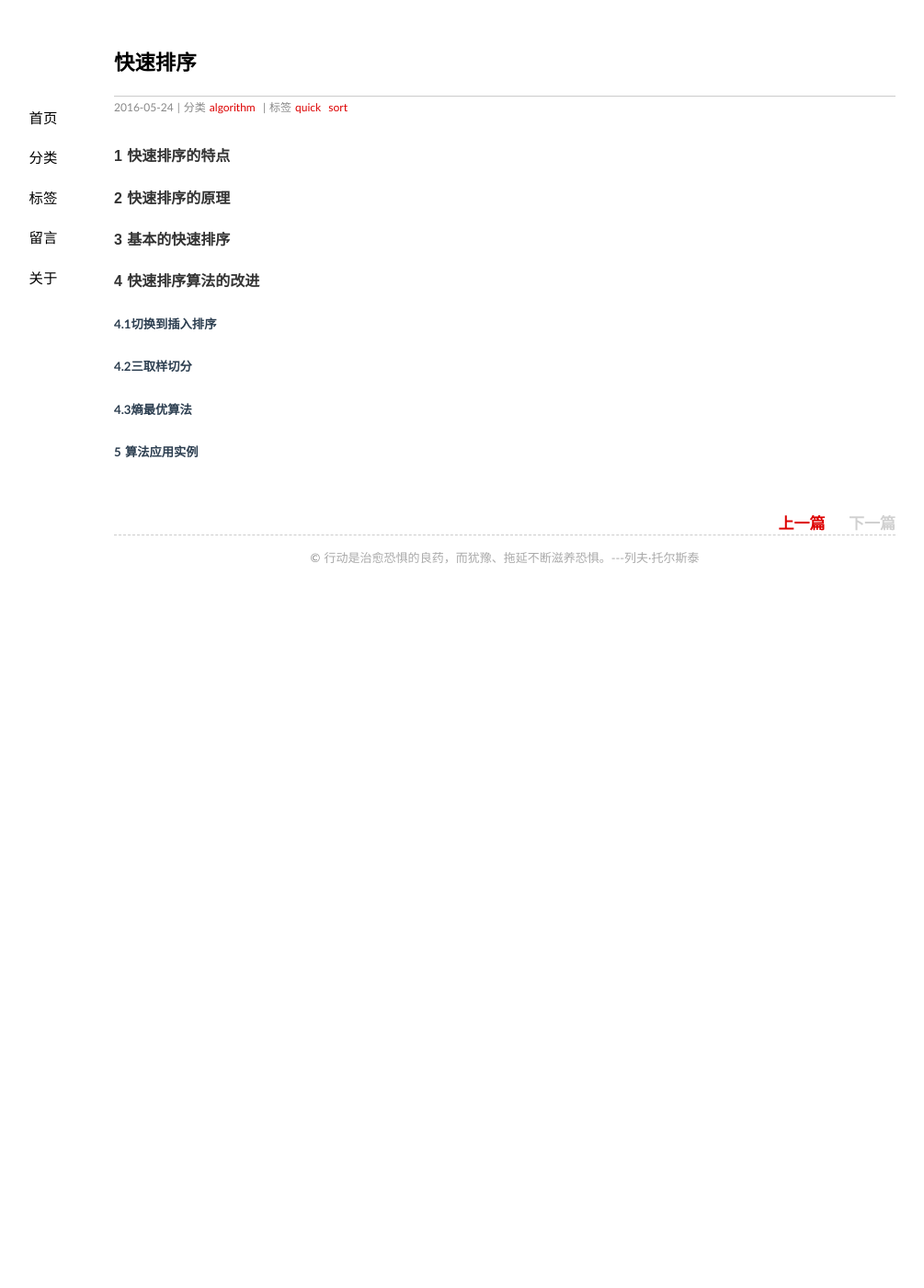
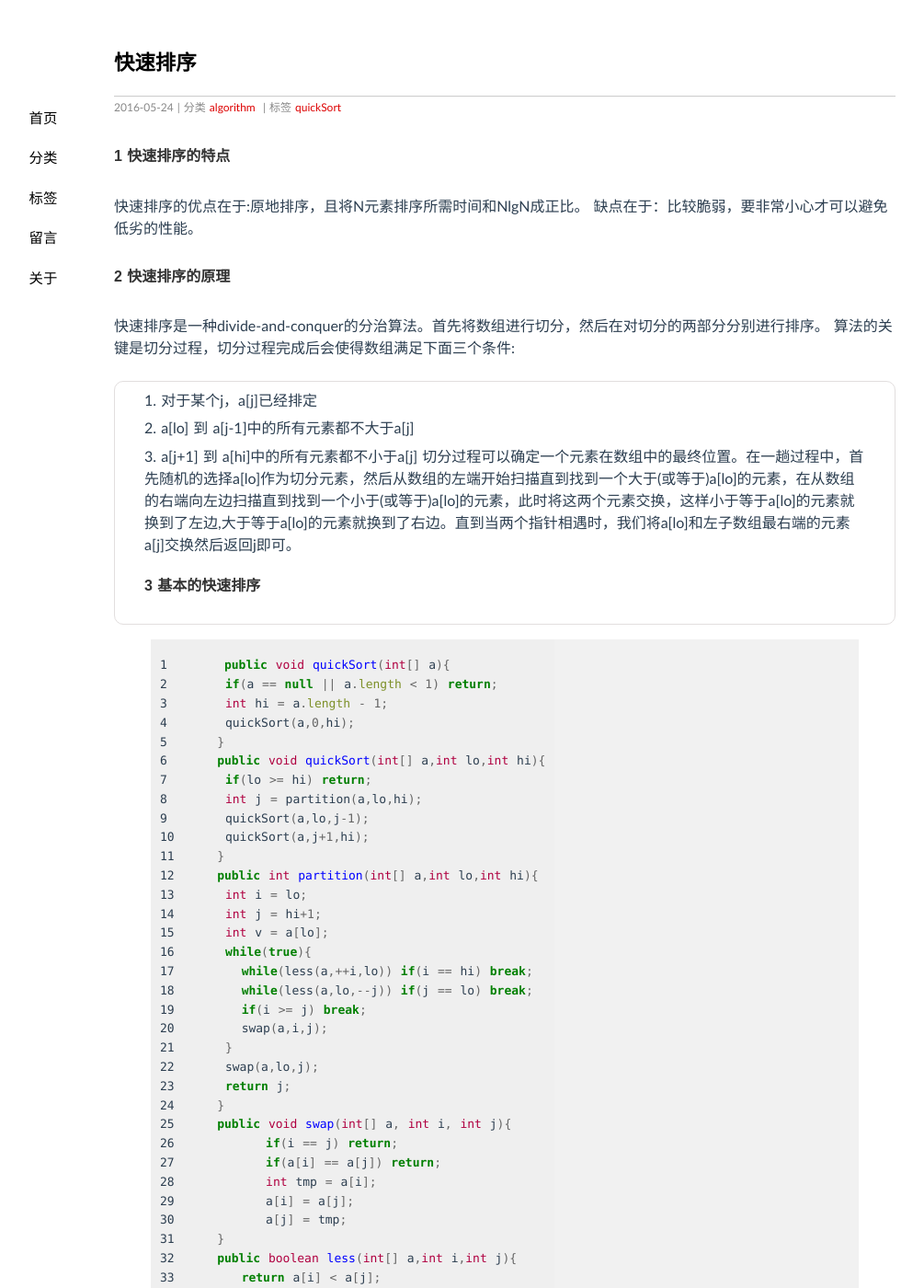
Before and after one commit to lvlvforever/lvlvforever.github.io, a Jekyll site: the page built from _posts/2016-05-24-快速排序.md, in a window 1280 px wide and 1400 px high. Shown: the whole window at 92% size, without its empty margins (91-1096 px from the left). Built offline with Jekyll 4.4.1, drawn with Linux system fonts in a browser that asks for light colours; Markdown is read by kramdown in place of the engine named in the settings; comment, search, counter and statistics services are not loaded; some of the changed text lies outside the part shown.

Commit message:
shaobing

```diff
--- a/_posts/2016-05-24-快速排序.md
+++ b/_posts/2016-05-24-快速排序.md
@@ -2,14 +2,93 @@
 layout: post
 title: "快速排序"
 categories: algorithm
-tags: quick sort
+tags: quickSort
 ---
 
 ####1 快速排序的特点
+  快速排序的优点在于:原地排序，且将N元素排序所需时间和NlgN成正比。
+            缺点在于：比较脆弱，要非常小心才可以避免低劣的性能。
 ####2 快速排序的原理
+   快速排序是一种divide-and-conquer的分治算法。首先将数组进行切分，然后在对切分的两部分分别进行排序。
+   算法的关键是切分过程，切分过程完成后会使得数组满足下面三个条件:
+   1. 对于某个j，a[j]已经排定
+   2. a[lo] 到 a[j-1]中的所有元素都不大于a[j]
+   3. a[j+1] 到 a[hi]中的所有元素都不小于a[j]
+   切分过程可以确定一个元素在数组中的最终位置。在一趟过程中，首先随机的选择a[lo]作为切分元素，然后从数组的左端开始扫描直到找到一个大于(或等于)a[lo]的元素，在从数组的右端向左边扫描直到找到一个小于(或等于)a[lo]的元素，此时将这两个元素交换，这样小于等于a[lo]的元素就换到了左边,大于等于a[lo]的元素就换到了右边。直到当两个指针相遇时，我们将a[lo]和左子数组最右端的元素a[j]交换然后返回j即可。
 ####3 基本的快速排序
+   {% highlight java linenos %}
+    public void quickSort(int[] a){
+    if(a == null || a.length < 1) return;
+    int hi = a.length - 1;
+    quickSort(a,0,hi);
+   }
+   public void quickSort(int[] a,int lo,int hi){
+    if(lo >= hi) return;
+    int j = partition(a,lo,hi);
+    quickSort(a,lo,j-1);
+    quickSort(a,j+1,hi);
+   }
+   public int partition(int[] a,int lo,int hi){
+    int i = lo;
+    int j = hi+1;
+    int v = a[lo];
+    while(true){
+      while(less(a,++i,lo)) if(i == hi) break;
+      while(less(a,lo,--j)) if(j == lo) break;
+      if(i >= j) break;
+      swap(a,i,j);
+    }
+    swap(a,lo,j);
+    return j;
+   }
+   public void swap(int[] a, int i, int j){
+         if(i == j) return;
+         if(a[i] == a[j]) return;
+         int tmp = a[i];
+         a[i] = a[j];
+         a[j] = tmp;
+   }
+   public boolean less(int[] a,int i,int j){
+      return a[i] < a[j];
+   }
+   {% endhighlight java %}
+   最关键的是partition函数，在两重的while循环中，有些判断是没有必要的，这里可以采用'哨兵'来减少这种判断。
+   {% highlight java linenos %}
+   public void quickSort(int[] a){
+    if(a == null || a.length < 1) return;
+    int hi = a.length - 1;
+    int max = 0;
+    for(int i = 0; i <= hi; i++){
+        if(a[i] > a[max]) max = i;
+    }
+    swap(a, max, hi);
+    quickSort(a,0,hi);
+   }
+   public void quickSort(int[] a,int lo,int hi){
+    if(lo >= hi) return;
+    int j = partition(a,lo,hi);
+    quickSort(a,lo,j-1);
+    quickSort(a,j+1,hi);
+   }
+   public int partition(int[] a,int lo,int hi){
+    int i = lo;
+    int j = hi+1;
+    int v = a[lo];
+    while(true){
+      while(less(a,++i,lo));
+
+      while(less(a,lo,--j));
+      if(i >= j) break;
+      swap(a,i,j);
+    }
+    swap(a,lo,j);
+    return j;
+   }
+      {% endhighlight java %}
+
+
 ####4 快速排序算法的改进
 #####4.1切换到插入排序
 #####4.2三取样切分
 #####4.3熵最优算法
-#####5 算法应用实例
+####5 算法应用实例
```
